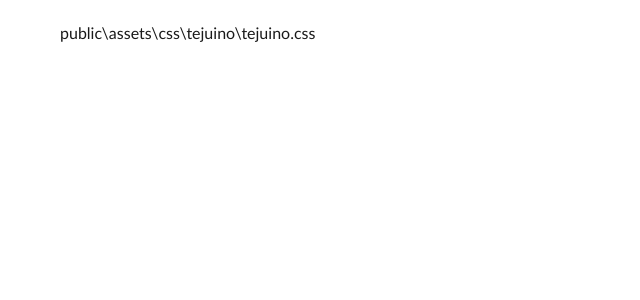
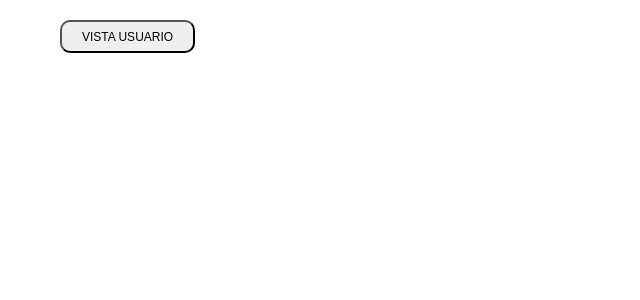
Before and after one commit to pozolcode/ChAAPital, a Vue app: page / in a window 1280 px wide. Shown: the top 300 px of the page, without its empty margins (0-640 px from the left). Built offline with nearby package versions, Linux system fonts and the light colour scheme.

Commit message:
Added Display Switch in main App.vue file

```diff
--- a/src/App.vue
+++ b/src/App.vue
@@ -1,6 +1,19 @@
 <template>
   <div id="app">
-    <displayUsuario />
+    <div class="view-selector" v-if="generalView">
+      <div class="container">
+        <!-- User UX Row -->
+        <div class="row">
+          <div class="col-12">
+            <button @click="displayUser = true; generalView = false;">Vista Usuario</button>
+          </div>
+        </div>
+        <!-- General Display UX Row -->
+      </div>
+    </div>
+    <div v-else-if="displayUser">
+      <displayUsuario />
+    </div>
   </div>
 </template>
 
@@ -11,6 +24,12 @@ export default {
   name: 'app',
   components: {
     displayUsuario
+  },
+  data: function () {
+    return {
+      generalView: true,
+      displayUser: false
+    }
   }
 }
 </script>
--- a/src/components/displayUsuario.vue
+++ b/src/components/displayUsuario.vue
@@ -3,7 +3,7 @@
     <div class="container">
       <div class="row">
         <div class="col-12">
-          public\assets\css\tejuino\tejuino.css
+          Hello There!
         </div>
       </div>
     </div>
@@ -12,7 +12,12 @@
 
 <script>
 export default {
-  name: 'displayUsuario'
+  name: 'displayUsuario',
+  data: function () {
+    return {
+      formView: false
+    }
+  }
 }
 </script>
 
```
